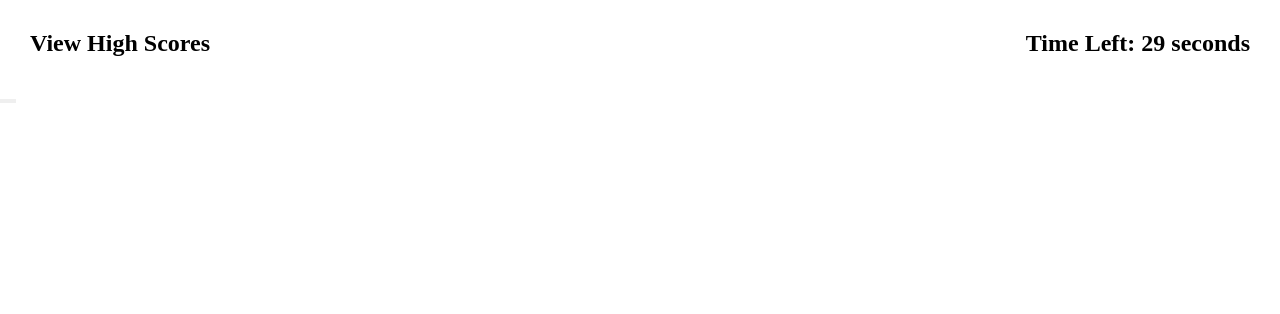
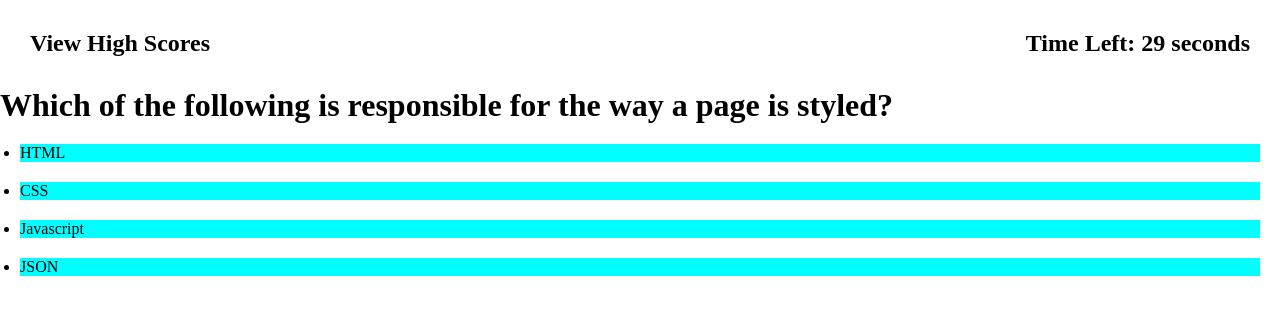
Before and after one commit to LoganMerchant/code-quiz, a plain HTML site: page index.html in a window 1280 px wide. Both pictures are taken after a click on the button "START QUIZ". Drawn offline with Linux system fonts and the light colour scheme.

Commit message:
restucture startQuiz and formatQuestions

```diff
--- a/assets/css/style.css
+++ b/assets/css/style.css
@@ -28,3 +28,8 @@ header h2 a {
     text-decoration: none;
     color: var(--primary-color);
 }
+
+.btn {
+    background-color: aqua;
+    margin: 20px;
+}
--- a/assets/scripts/script.js
+++ b/assets/scripts/script.js
@@ -4,7 +4,7 @@ var mainEl = document.querySelector("main");
 var titleEl = document.querySelector('.title')
 var infoEl = document.querySelector(".info");
 var startButtonEl = document.querySelector('#start-btn');
-
+var index = 0;
 
 var questionsObj = [
     {
@@ -14,6 +14,14 @@ var questionsObj = [
         choice3: "Javascript",
         choice4: "JSON",
         answer: this.choice2,
+    },
+    {
+        question: "What brackets are used to store properties in an array?",
+        choice1: "[ ]",
+        choice2: '{ }',
+        choice3: '( )',
+        choice4: '< >',
+        answer: this.choice1,
     },
 ];
 
@@ -36,7 +44,7 @@ var startTimer = function() {
     }, 1000);
 };
 
-var formatQuiz = function() {
+var startQuiz = function() {
     titleEl.remove();
     infoEl.remove();
     startButtonEl.remove();
@@ -47,7 +55,7 @@ var formatQuiz = function() {
     var quizQuestionEl = document.createElement('h1');
     quizQuestionEl.className = 'title'
 
-    var quizChoicesContainer = document.createElement('div');
+    var quizChoicesContainer = document.createElement('ul');
     quizChoicesContainer.className = "btn-container"
 
     var quizAnswerConfirm = document.createElement('p');
@@ -56,7 +64,7 @@ var formatQuiz = function() {
     quizContainerEl.appendChild(quizQuestionEl);
 
     for (i = 0; i < 4; i++) {
-        var quizChoicesEl = document.createElement('button');
+        var quizChoicesEl = document.createElement('li');
         quizChoicesEl.className = "btn";
 
         quizChoicesEl.setAttribute('data-id', [i]);
@@ -66,16 +74,45 @@ var formatQuiz = function() {
     quizContainerEl.appendChild(quizAnswerConfirm);
     mainEl.appendChild(quizContainerEl);
 
-    startQuiz();
+    formatQuestions(questionsObj);
 };
 
-var startQuiz = function(questionsObj) {
+var formatQuestions = function(questionsObj) {
+    var quizChoicesContainer = document.querySelector('.btn-container');
+    var quizQuestionEl = document.querySelector('.title');
+    var quizChoice1 = document.querySelector('li[data-id="0"]');
+    var quizChoice2 = document.querySelector('li[data-id="1"]');
+    var quizChoice3 = document.querySelector('li[data-id="2"]');
+    var quizChoice4 = document.querySelector('li[data-id="3"]');
 
-}
+    quizQuestionEl.textContent = questionsObj[index].question;
+    quizChoice1.textContent = questionsObj[index].choice1;
+    quizChoice2.textContent = questionsObj[index].choice2;
+    quizChoice3.textContent = questionsObj[index].choice3;
+    quizChoice4.textContent = questionsObj[index].choice4;
+
+    quizChoicesContainer.addEventListener('click', clickedAnswerHandler);
+};
 
 var endQuiz = function() {
-
+    console.log('STOP')
 };
 
-startButtonEl.addEventListener('click', formatQuiz);
+var clickedAnswerHandler = function(event) {
+    var quizAnswerConfirm = document.querySelector('.info');
+    var targetEl = event.target;
+    var answer = questionsObj[index].answer;
+
+    if (targetEl.matches(answer)) {
+        quizAnswerConfirm.textContent = "Correct!";
+    } else {
+        quizAnswerConfirm.textContent = 'Incorrect!';
+    }
+
+    index++;
+
+    return formatQuestions(questionsObj);
+};
+
+startButtonEl.addEventListener('click', startQuiz);
 startButtonEl.addEventListener('click', startTimer);
```
